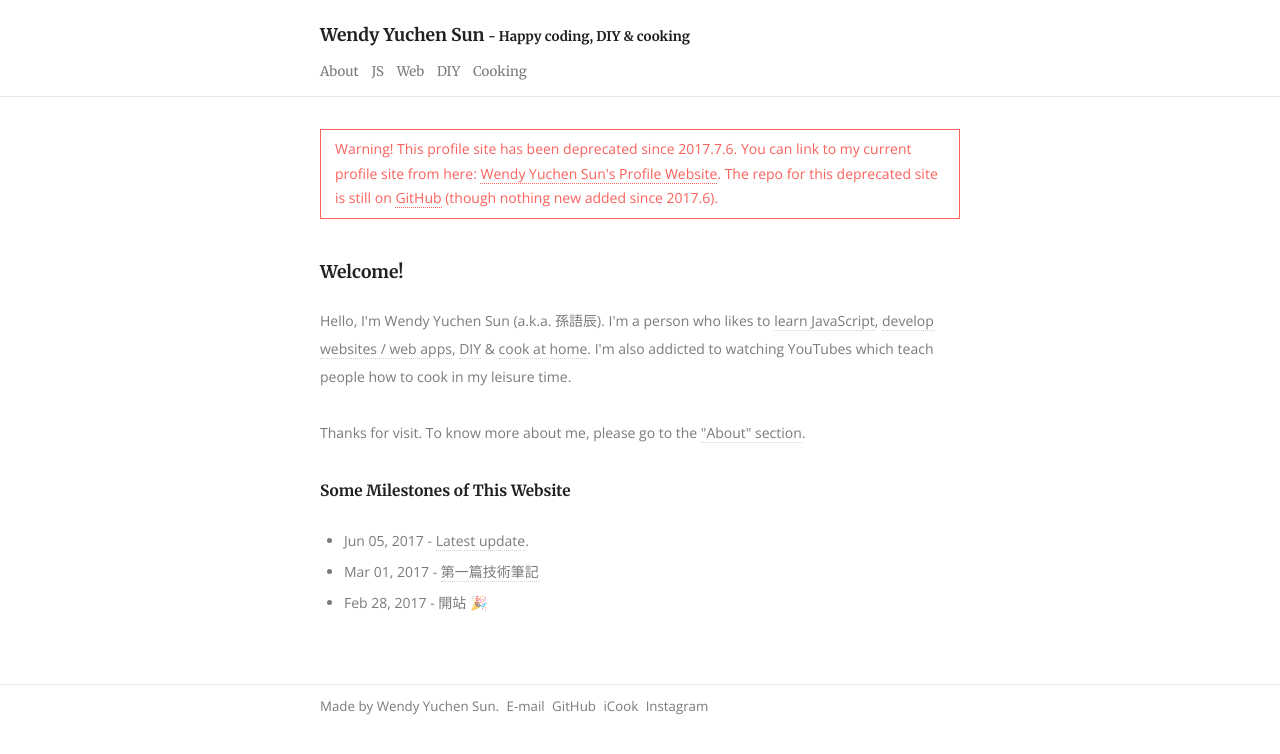
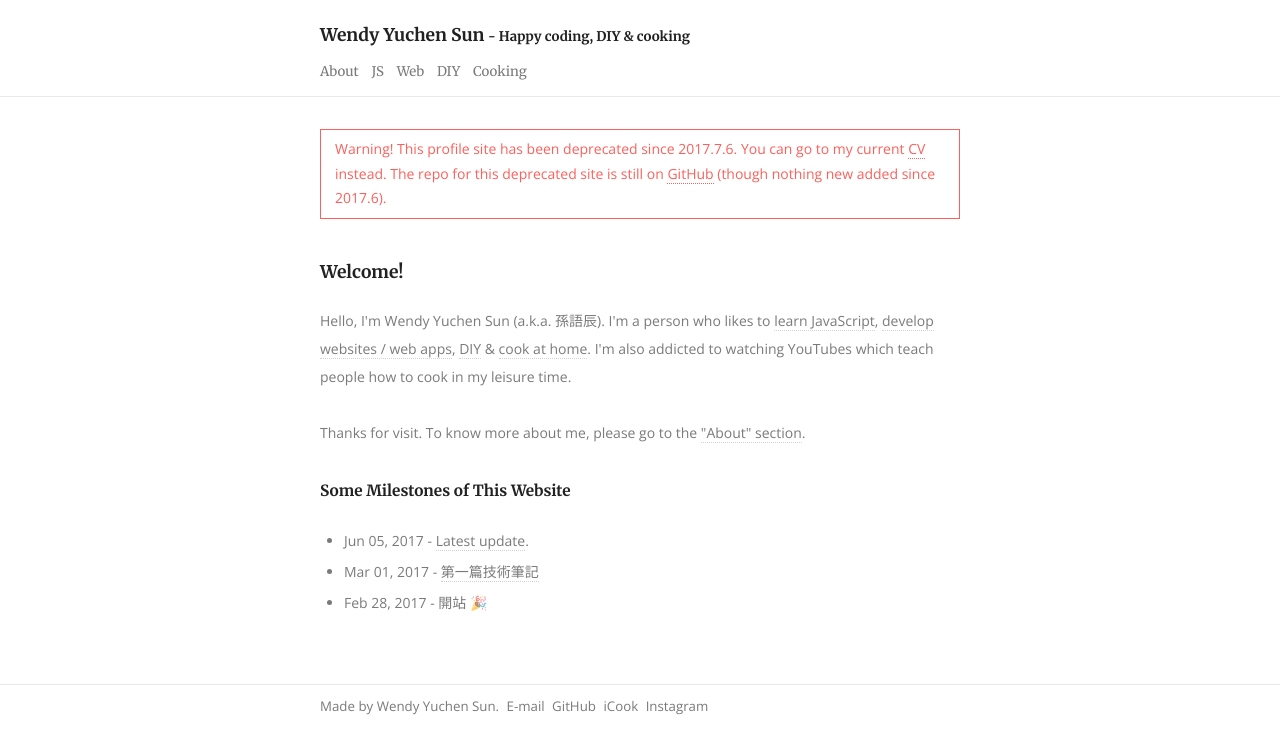
Before and after one commit to wendyyuchensun/wendyyuchensun.github.io, a Jekyll site: the page built from index.html, in a window 1280 px wide. Shown: the top 754 px of the page. Built offline with Jekyll 4.4.1, drawn with Linux system fonts in a browser that asks for light colours.

Commit message:
Update default.html

```diff
--- a/_layouts/default.html
+++ b/_layouts/default.html
@@ -14,7 +14,7 @@
       <div class="container">
         <div id="warning">
           Warning! This profile site has been deprecated since 2017.7.6.
-          You can link to my current profile site from here: <a href="http://wendyyuchensun.com">Wendy Yuchen Sun's Profile Website</a>.
+          You can go to my current <a href="linkedin.com/in/wendyyuchensun">CV</a> instead.
           The repo for this deprecated site is still on <a href="https://github.com/wendyyuchensun/wendyyuchensun.github.io">GitHub</a> (though nothing new added since 2017.6).
         </div>
         <h2>{{ page.title }}</h2>
```
